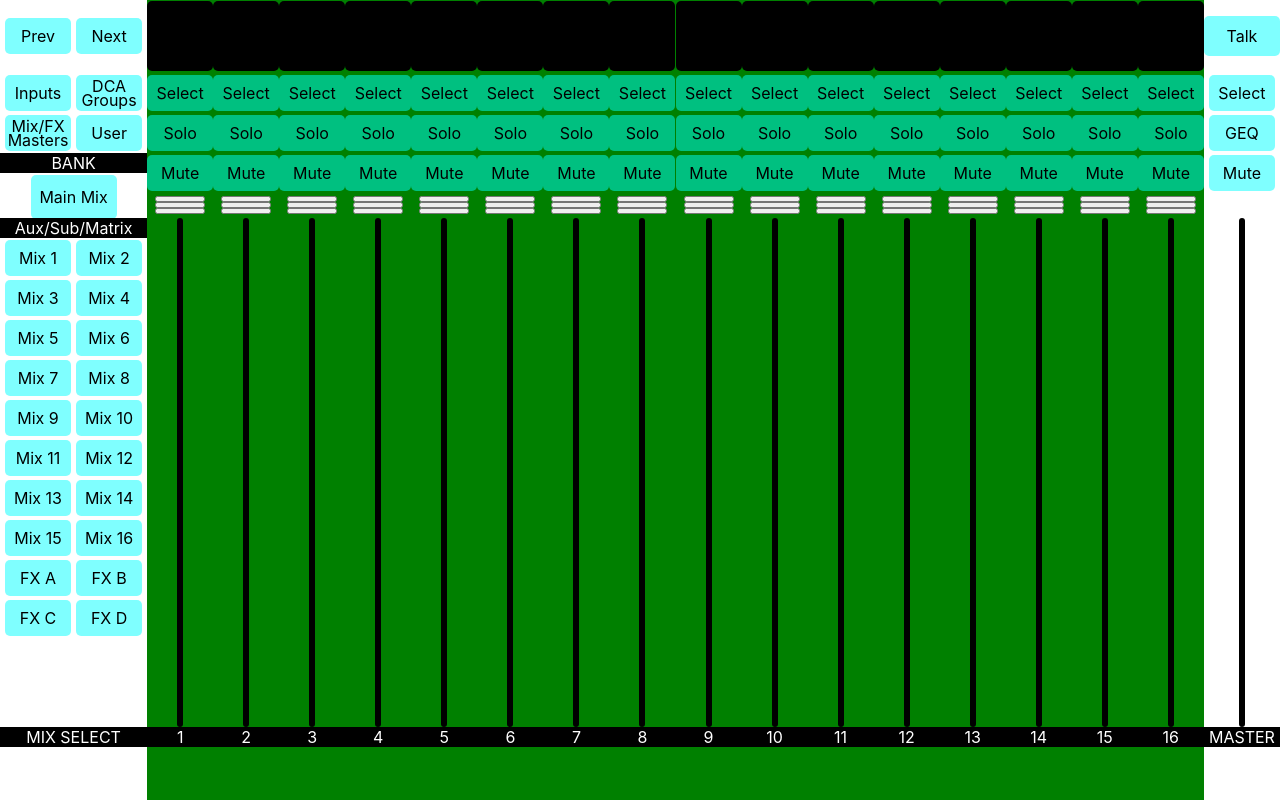
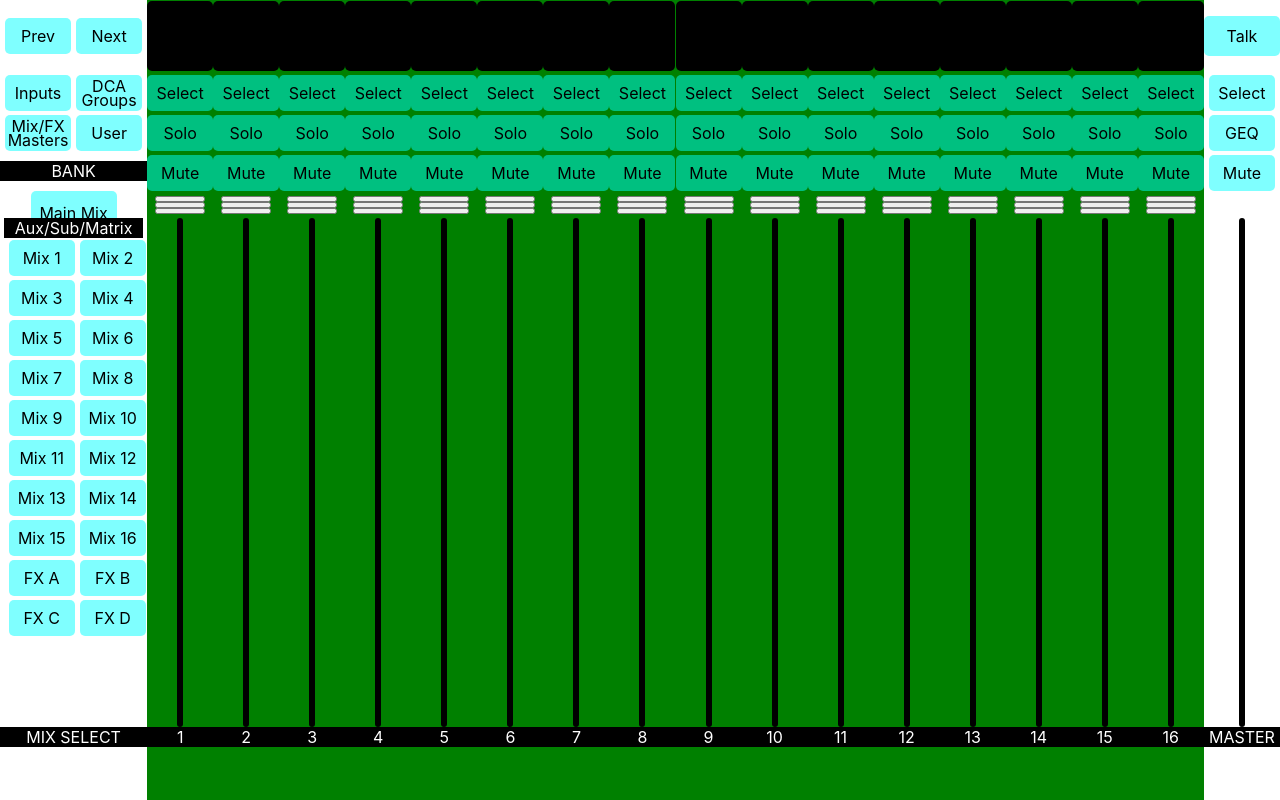
Before and after one commit to featherbear/mixer, a React (Create React App) app: page / in a window 1280 px wide. Built offline with nearby package versions, Linux system fonts and the light colour scheme.

Commit message:
Align mix strip

```diff
--- a/src/components/Mixer/Label.jsx
+++ b/src/components/Mixer/Label.jsx
@@ -9,5 +9,5 @@ const Label = styled.div`
 `
 
 export default function (props) {
-  return <Label color={props.color} backgroundColor={props.backgroundColor} >{props.children}</Label>
+  return <Label color={props.color} backgroundColor={props.backgroundColor} style={props.style}>{props.children}</Label>
 }
--- a/src/components/Mixer/MixStrip.jsx
+++ b/src/components/Mixer/MixStrip.jsx
@@ -20,10 +20,14 @@ const MixStrip = styled.div`
 
   .Bank_Main {
     grid-area: ${controlLayout.$secondGridArea};
+    display: flex;
+    flex-direction: column;
   }
 
   .AuxSubMatrix {
     grid-area: ${controlLayout.$thirdGridArea};
+    margin: 0 auto;
+    width: 95%;
   }
 
   .Label {
@@ -59,8 +63,17 @@ export default function () {
           <Button>Mix/FX Masters</Button>
           <Button>User</Button>
         </ButtonGroup>
-        <Label>BANK</Label>
-        <Button size='large'>Main Mix</Button>
+        <Label style={{ marginTop: 8, marginBottom: 8 }}>BANK</Label>
+        <div
+          style={{
+            flexGrow: 1,
+            display: 'flex',
+            flexDirection: 'column',
+            justifyContent: 'center'
+          }}
+        >
+          <Button size='large'>Main Mix</Button>
+        </div>
       </div>
       <div className='AuxSubMatrix'>
         <Label>Aux/Sub/Matrix</Label>
@@ -72,7 +85,7 @@ export default function () {
           <Button>FX D</Button>
         </ButtonGroup>
       </div>
-      <div className=''>
+      <div>
         <Label>MIX SELECT</Label>
       </div>
     </MixStrip>
```
